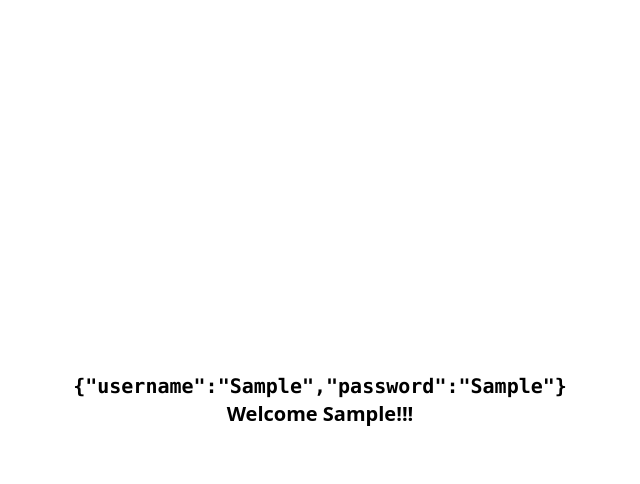
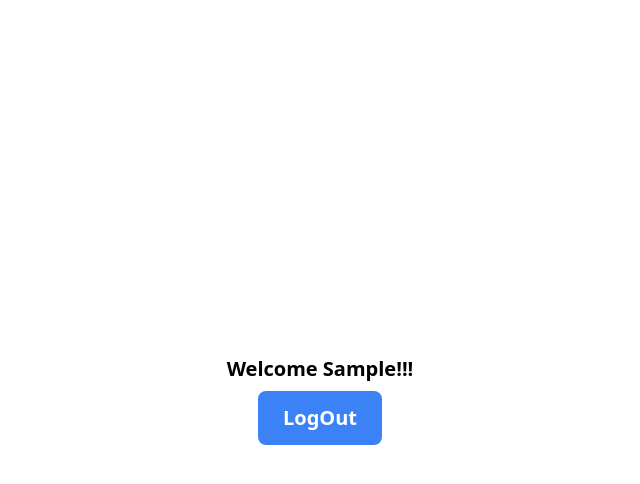
Before and after one commit to villegasli-y/Tomeiro, a React (Vite) app: page / in a window 1280 px wide. Both pictures are taken after typing "Sample", "Sample" into the empty fields and a click on the button "Login". Shown: the top 484 px of the page, without its empty margins (320-960 px from the left). Built offline with nearby package versions, Linux system fonts and the light colour scheme.

Commit message:
feat: local store for user implemented

```diff
--- a/src/components/buttonComponent.tsx
+++ b/src/components/buttonComponent.tsx
@@ -2,6 +2,7 @@ type Props = {
     title: string;
     onClick?: () => void;
     className?: string;
+    styleText?: string;
     type?: "button" | "submit";
 }
 
@@ -9,6 +10,7 @@ export default function ButtonComponent({
     title,
     onClick,
     className,
+    styleText,
     type = "button",
 }: Props) {
     return (
@@ -17,7 +19,7 @@ export default function ButtonComponent({
                 type={type}
                 onClick={onClick}
                 className={`${className} bg-blue-500`}>
-                <div className="font-bold">
+                <div className={`${styleText} font-bold`}>
                     {title}
                 </div>
             </button>
--- a/src/pages/loginPage.tsx
+++ b/src/pages/loginPage.tsx
@@ -1,36 +1,43 @@
+import { useEffect, useState } from 'react';
 import InputComponent from '../components/inputComponent'
 import ButtonComponent from '../components/buttonComponent';
 import CardComponent from '../components/cardComponent';
-import { useState } from 'react';
 import WelcomePage from './welcomePage';
+import { saveUserLS, getUserLS, removeUserLS } from '../utils/userLocalStore';
 
 const Login = () => {
 
   const [username, setUserName] = useState("");
   const [password, setPassword] = useState("");
-  const [user, setUser] = useState<{ username: string; password: string; } | null>(null);
   const [isLoggedIn, setIsLoggedIn] = useState(false);
 
   const handleLoginSubmit = (e: React.FormEvent) => {
     e.preventDefault();
     if (username && password) {
-      setUser({ username, password });
+      saveUserLS({ username: username, password: password });
       setIsLoggedIn(true);
     }
   }
 
   const handleLogOut = () => {
-    setUser(null);
+    setIsLoggedIn(false);
+    removeUserLS();
     setUserName("");
     setPassword("");
-    setIsLoggedIn(false);
   }
+
+  useEffect(() => {
+    const isUserLogged = getUserLS();
+    if (isUserLogged) {
+      setIsLoggedIn(true);
+    }
+  }, [])
 
   return (
     <div>
-      {isLoggedIn && user ? (
+      {isLoggedIn ? (
         <div className='animate-fade-in text-center text-xl font-bold text-black'>
-          <WelcomePage user={user} onLogout={handleLogOut} />
+          <WelcomePage onLogout={handleLogOut} />
         </div>
       ) : (
         <form onSubmit={handleLoginSubmit} className='animate-fade-in'>
--- a/src/pages/welcomePage.tsx
+++ b/src/pages/welcomePage.tsx
@@ -1,28 +1,22 @@
-import { useEffect } from "react";
+import { getUserLS } from "../utils/userLocalStore";
+import ButtonComponent from "../components/buttonComponent";
 
 type Props = {
-    user: { username: string; password: string };
     onLogout: () => void;
 };
 
 const WelcomePage = ({
-    user, onLogout
+    onLogout
 }: Props) => {
 
-    useEffect(() => {
-        const timeoutId = setTimeout(() => {
-            onLogout();
-        }, 5 * 60 * 1000);
-
-        return () => {
-            clearTimeout(timeoutId);
-        }
-    }, [onLogout])
+    const userData = getUserLS();
 
     return (
         <div className="animate-slide-in-left text-center text-xl font-bold text-black">
-            <pre>{JSON.stringify(user)}</pre>
-            <p>Welcome {user.username}!!!</p>
+            <p>Welcome {userData?.username}!!!</p>
+            <div className="mt-2">
+            <ButtonComponent title="LogOut" onClick={onLogout} styleText="text-white" />
+            </div>
         </div>
     )
 }
--- /dev/null
+++ b/src/utils/userLocalStore.ts
@@ -0,0 +1,19 @@
+const USER_KEY = "user";
+
+interface User {
+  username: string;
+  password: string;
+}
+
+export function saveUserLS(user: User) {
+  localStorage.setItem(USER_KEY, JSON.stringify(user));
+}
+
+export function getUserLS(): User | null {
+  const stored = localStorage.getItem(USER_KEY);
+  return stored ? JSON.parse(stored) : null;
+}
+
+export function removeUserLS() {
+  localStorage.removeItem(USER_KEY);
+}
```
